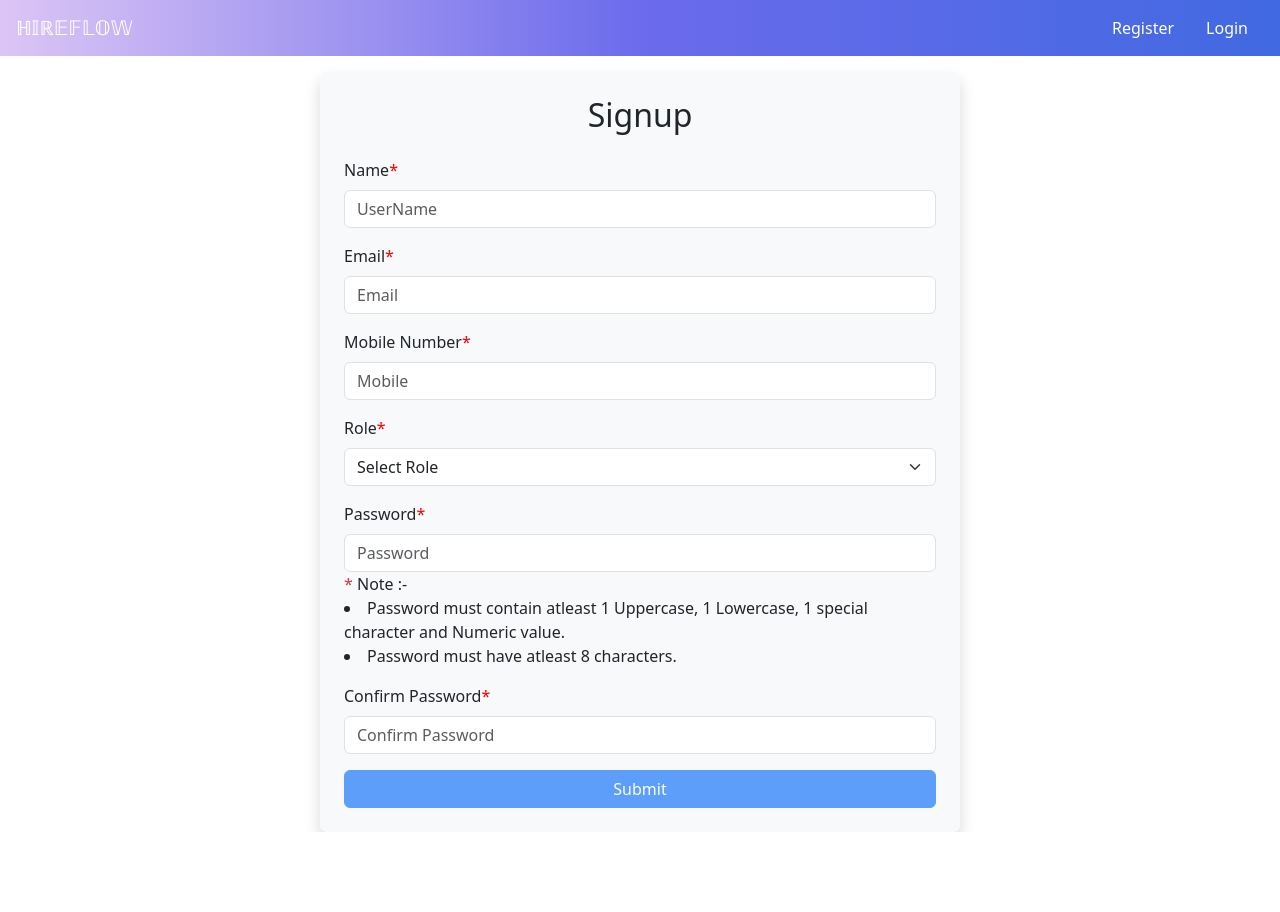
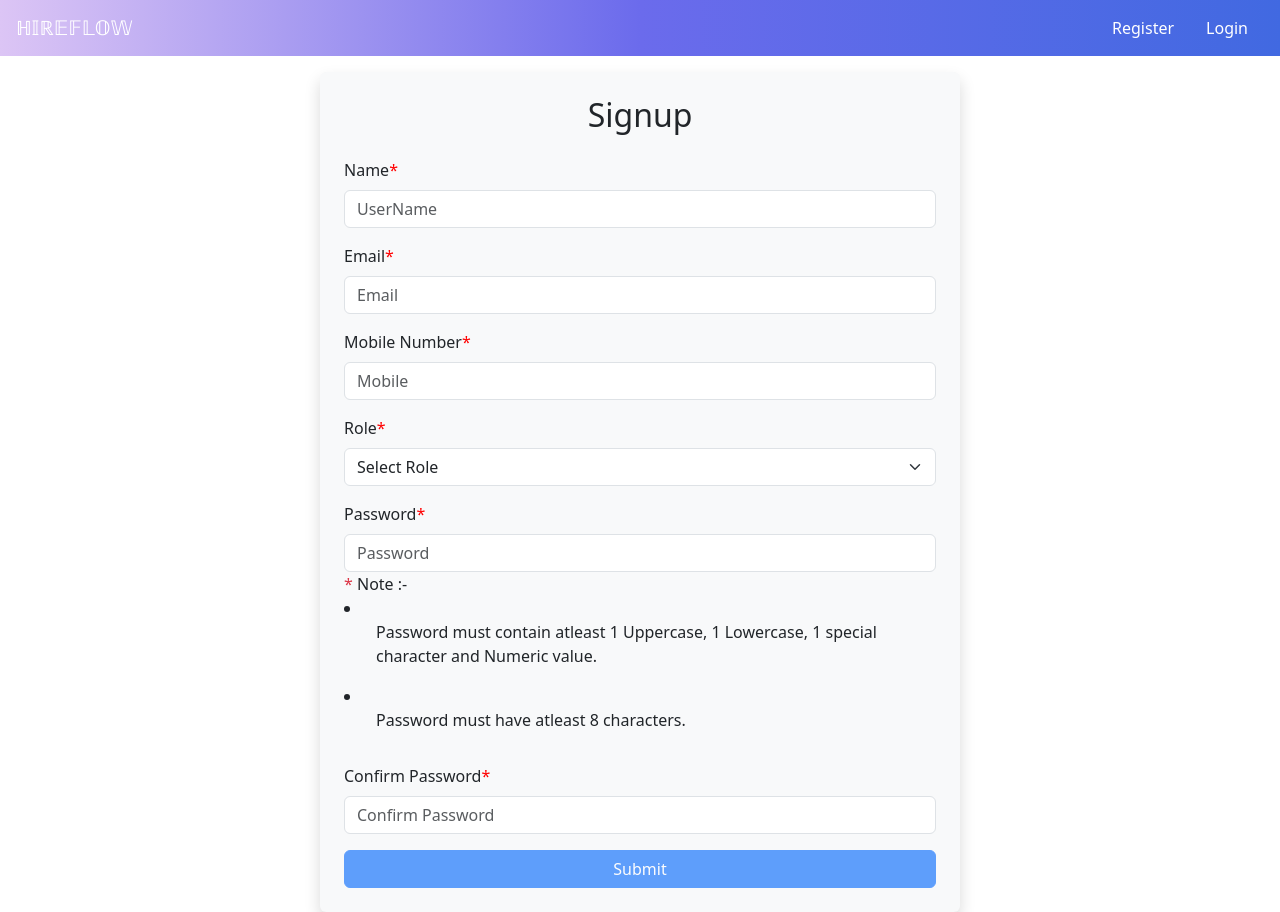
Before and after one commit to neojarvis-testing/785a8259-4678-4f99-90fc-e851b873f8e0-059cc5b7-24f6-42b0-89e6-4cb3d0aff054, an Angular app in the folder angularapp/: page /signup in a window 1280 px wide. Before the commit the page ends 832 px from the top, so only its background shows below. Built offline with nearby package versions, Linux system fonts and the light colour scheme.

Commit message:
sonar updates

```diff
--- a/angularapp/src/app/components/recruiter-add-candidate/recruiter-add-candidate.component.css
+++ b/angularapp/src/app/components/recruiter-add-candidate/recruiter-add-candidate.component.css
@@ -0,0 +1 @@
+/*
--- a/angularapp/src/app/components/registration/registration.component.html
+++ b/angularapp/src/app/components/registration/registration.component.html
@@ -65,9 +65,9 @@
                     special character.
                 </div>
                 <span class=" mt-1">
-                    <span class="text-danger">* </span>Note :- <li>Password must contain atleast 1 Uppercase, 1
-                        Lowercase, 1 special character and Numeric value.</li>
-                    <li>Password must have atleast 8 characters.</li>
+                    <span class="text-danger">* </span>Note :- <li><ul>Password must contain atleast 1 Uppercase, 1
+                        Lowercase, 1 special character and Numeric value.</ul></li>
+                    <li><ul>Password must have atleast 8 characters.</ul></li>
                 </span>
             </div>
 
--- a/angularapp/src/app/components/reset-password/reset-password.component.html
+++ b/angularapp/src/app/components/reset-password/reset-password.component.html
@@ -54,9 +54,9 @@
                                     <div *ngIf="f.password.errors['pattern']">Password must contain atleast 1 Uppercase, 1 Lowercase, 1 special character and Numeric value.</div>
                                 </div>
                                 <span class=" mt-1">
-                                    <span class="text-danger">* </span>Note :- <li>Password must contain atleast 1 Uppercase, 1
-                                        Lowercase, 1 special character and Numeric value.</li>
-                                    <li>Password must have atleast 8 characters.</li>
+                                    <span class="text-danger">* </span>Note :- <li><ul>Password must contain atleast 1 Uppercase, 1
+                                        Lowercase, 1 special character and Numeric value.</ul></li>
+                                    <li><ul>Password must have atleast 8 characters.</ul></li>
                                 </span>
                             </div>
 
```
